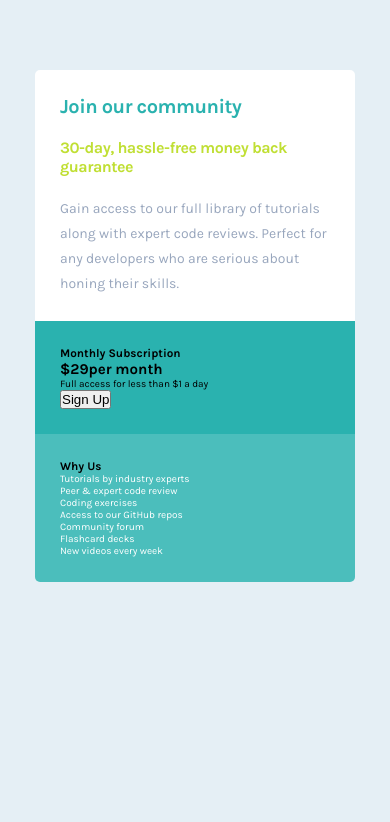
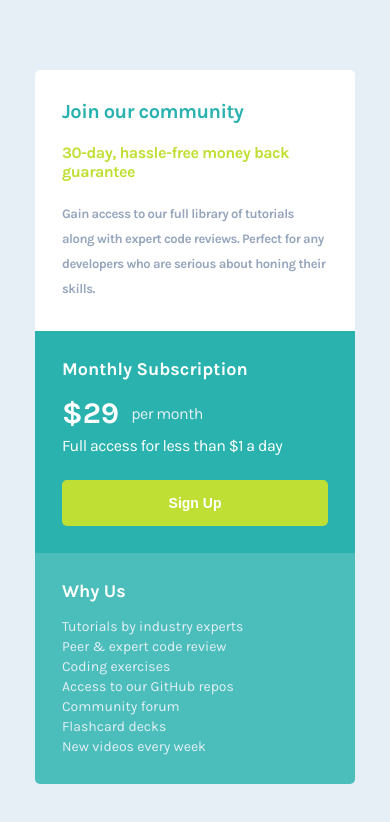
Before and after one commit to aguscorvo/single-price-grid-component, a plain HTML site: page index.html in a window 390 px wide. Drawn offline with Linux system fonts and the light colour scheme.

Commit message:
Mobile styles finished

```diff
--- a/assets/css/mobile.css
+++ b/assets/css/mobile.css
@@ -6,8 +6,9 @@
   --color-grayish-blue: hsl(218, 22%, 67%);
   --color-white: white;
   --font-size: 1.6rem;
-  --padding-mobile: 25px;
+  --padding-mobile: 27px;
   --letter-spacing: -0.5px;
+  --border-radius: 5px;
 }
 
 * {
@@ -44,12 +45,11 @@ li {
 
 .container {
   width: 100vw;
-  min-width: 320px;
+  min-width: 250px;
   height: auto;
   display: grid;
   grid-template-rows: repeat(3, auto);
   margin: 70px 35px;
-  border-radius: 20px;
   /* box-shadow: 0px 20px 80px 17px rgb(41 41 41 / 25%); */
 }
 
@@ -57,12 +57,12 @@ li {
 
 .container .intro {
   width: 100%;
-  padding: 25px var(--padding-mobile);
+  padding: 30px var(--padding-mobile);
   grid-row: 1;
   display: flex;
   flex-direction: column;
   background-color: var(--color-white);
-  border-radius: 5px 5px 0 0;
+  border-radius: var(--border-radius) var(--border-radius) 0 0;
 }
 
 .intro h1 {
@@ -79,18 +79,65 @@ li {
 }
 
 .intro p {
-  font-size: 1.4rem;
+  font-size: 1.3rem;
+  font-weight: bold;
   color: var(--color-grayish-blue);
   line-height: 25px;
+  letter-spacing: var(--letter-spacing);
 }
 
 /* CONTAINER - SUBSCRIPTION */
 
 .container .subscription {
+  display: flex;
+  flex-direction: column;
   width: 100%;
   padding: var(--padding-mobile);
   grid-row: 2;
   background-color: var(--color-cyan);
+}
+
+.subscription h3,
+.why-us h3 {
+  color: var(--color-white);
+  font-size: 1.8rem;
+}
+
+.subscription .price {
+  padding: 15px 0 5px 0;
+  display: flex;
+}
+
+.subscription .price h2 {
+  color: var(--color-white);
+  font-size: 3rem;
+}
+
+.subscription .price p {
+  color: var(--color-light-gray);
+  font-weight: 400;
+  font-size: var(--font-size);
+  letter-spacing: var(--letter-spacing);
+  padding: 0;
+  padding: 0 0 0 12px;
+  align-self: center;
+}
+
+.subscription p {
+  color: var(--color-white);
+  font-size: var(--font-size);
+  letter-spacing: var(--letter-spacing);
+  padding-bottom: 25px;
+}
+
+.subscription button {
+  background-color: var(--color-bright-yellow);
+  color: var(--color-white);
+  font-size: 1.4rem;
+  font-weight: bold;
+  padding: 15px;
+  border: none;
+  border-radius: var(--border-radius);
 }
 
 /* CONTAINER - WHY US */
@@ -100,5 +147,15 @@ li {
   padding: var(--padding-mobile);
   grid-row: 3;
   background-color: var(--color-light-cyan);
-  border-radius: 0 0 5px 5px;
+  border-radius: 0 0 var(--border-radius) var(--border-radius);
 }
+
+.why-us ul {
+  padding-top: 15px;
+}
+
+.why-us li a {
+  font-size: 1.4rem;
+  line-height: 20px;
+  color: var(--color-light-gray);
+}
--- a/index.html
+++ b/index.html
@@ -45,7 +45,10 @@
 
       <section class="subscription">
         <h3>Monthly Subscription</h3>
-        <h2>&dollar;29<span>per month</span></h2>
+        <div class="price">
+          <h2>&dollar;29</h2>
+          <p>per month</p>
+        </div>
         <p>Full access for less than &dollar;1 a day</p>
         <button>Sign Up</button>
       </section>
```
